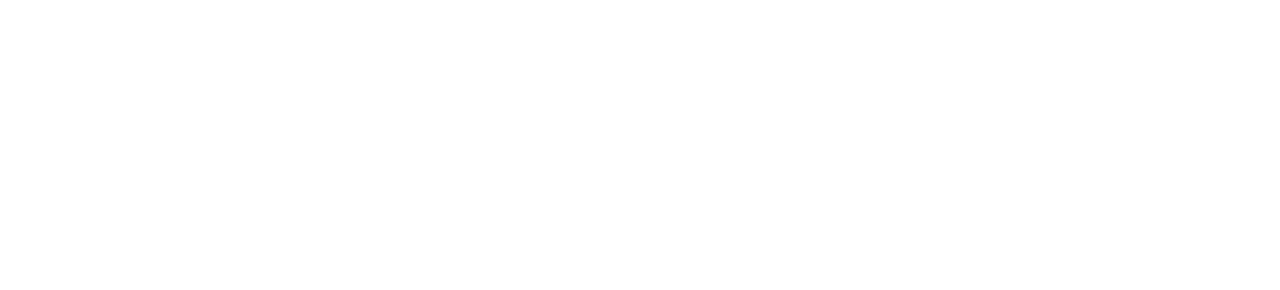
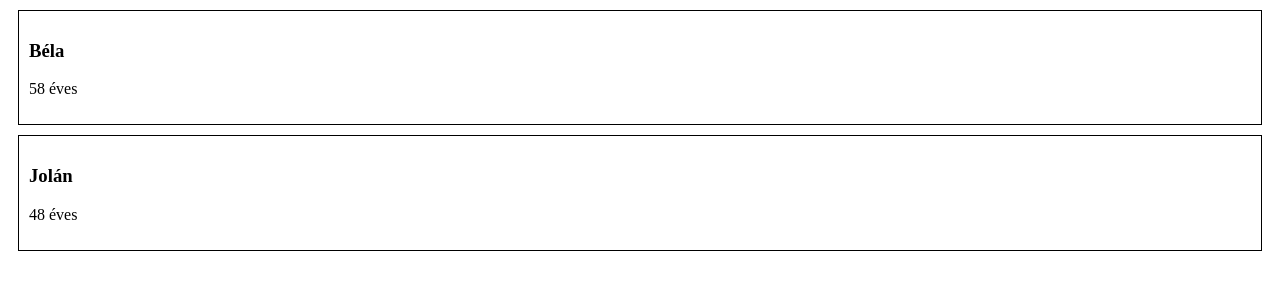
Before and after one commit to BeRobi/JS-osztalyok, a plain HTML site: page index.html in a window 1280 px wide. Drawn offline with nearby package versions, Linux system fonts and the light colour scheme.

Commit message:
tagfüggvény

```diff
--- a/Szemely.js
+++ b/Szemely.js
@@ -1,14 +1,47 @@
 class Szemely {
+  #szulNev;
+  constructor(nev, szulDatum, szuloElem) {
+    //beállítja az adattagokat
+    //a konkrét osztálypéldányra mutat a this
+    // osztálypéldány=objektum
+    this.nev = nev; //publikus adattag
+    this.szulDatum = szulDatum;
+    //this.#szulNev = nev;
+    this.setSzulNev(nev);
+    //HTML oldalon akarjuk megjeleníteni
+    szuloElem.append(` <div class="szemely">
+                        <h3>${this.nev}</h3>
+                        <p>${this.kor()} éves</p>
+                        </div>
 
-    constructor(nev, szulDatum){
-        //beállítja az adattagokat
-        //a konkrét osztálypéldányra mutat a this
-        // osztálypéldány=objektum
-        this.nev = nev;
-        this.szulDatum = szulDatum;
-    }
+    `);
+    // kattintásra írja ki a konzolra a személy nevét
+    // készítek egy adattagot a html elemhez
+    this.szemelyElem=$(".szemely:last-child")//csak az utolsó html DOM elem lesz
+    console.log(this.szemelyElem)
+    this.szemelyElem.on("click", ()=>{
+        console.log(this.nev)
+        // function esetén this azt az elemet jelenti amit kiváltott
+        // nyíl függvény esetén az aktuális objektumot jelenti
+    })
+  }
+  /**privát adattagok elérése
+        a tagfuggvények előtt nem kell funciton**/
+  getSzulNev() {
+    return this.#szulNev;
+  }
+  setSzulNev(nev) {
+    //ellenőrzés: nagybetűvel, nem üres, legalább 3 betű stb.
+    this.#szulNev = nev;
+  }
 
-
+  kor() {
+    const d = new Date();
+    let year = d.getFullYear();
+    let kor = year - this.szulDatum;
+    return kor;
+  }
+  //get szulNev(){return this.#szulNev}
 }
 
 export default Szemely;
--- a/index.html
+++ b/index.html
@@ -10,8 +10,15 @@
     crossorigin="anonymous"></script>
   <script src="mian.js" type="module"></script>
     <title>Bathelt Róbert</title>
+    <style>
+        .szemely{
+            border: 1px solid black;
+            padding: 10px;
+            margin: 10px;
+        }
+    </style>
 </head>
 <body>
-
+    <div class="tarolo"></div>
 </body>
 </html>
--- a/mian.js
+++ b/mian.js
@@ -1,8 +1,28 @@
-import Szemely from "./Szemely.js"
+import Szemely from "./Szemely.js";
 
-$(function(){
-  console.log("Hello")
+$(function () {
+ const szuloElem = $(".tarolo")
+
   // példányosítás
-  const szemely1=new Szemely("Béla",1965)
+  const szemely1 = new Szemely("Béla", 1965, szuloElem); //objektum
+  const szemely2 = new Szemely("Jolán", 1975, szuloElem);
+
+  console.log(szemely1);
+  console.log(szemely2);
+  console.log(szemely1.nev);
+
+  szemely1.nev = "Kálmán";
+  console.log(szemely1);
+
+  szemely1.masikNev = "Géza";
+  console.log(szemely1);
+
+  //futásidőben változtathatóak az osztálypéldányok
+  //console.log(szemely1.#szulNev) prviát adattagot kivűlről nem érünk el
+
+  console.log(szemely1.getSzulNev())
+  console.log(szemely1.kor())
+  szemely1.setSzulNev("Vili")
   console.log(szemely1)
-})
+  //console.log(szemely1.szulNev)
+});
```
Also changed, not shown: style.css (added).
